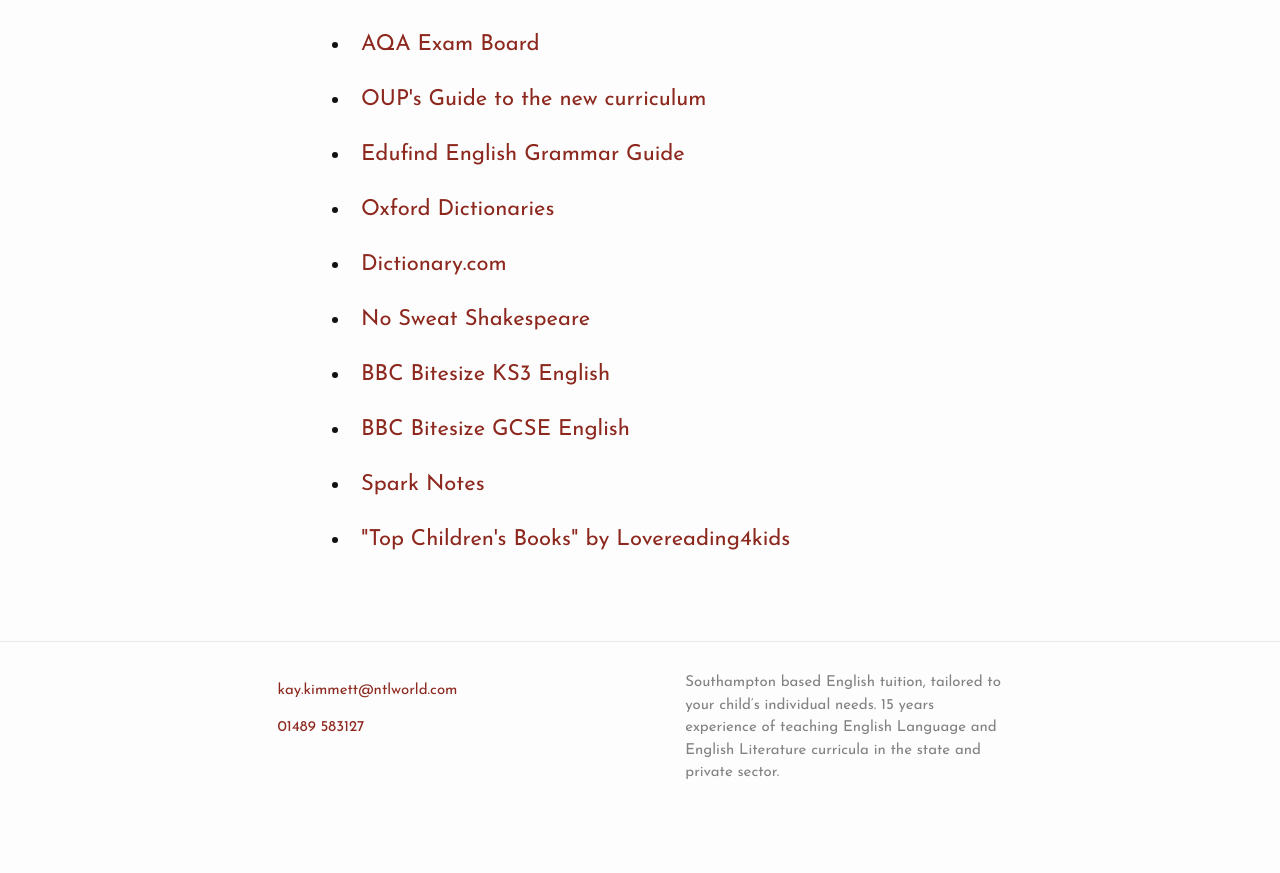
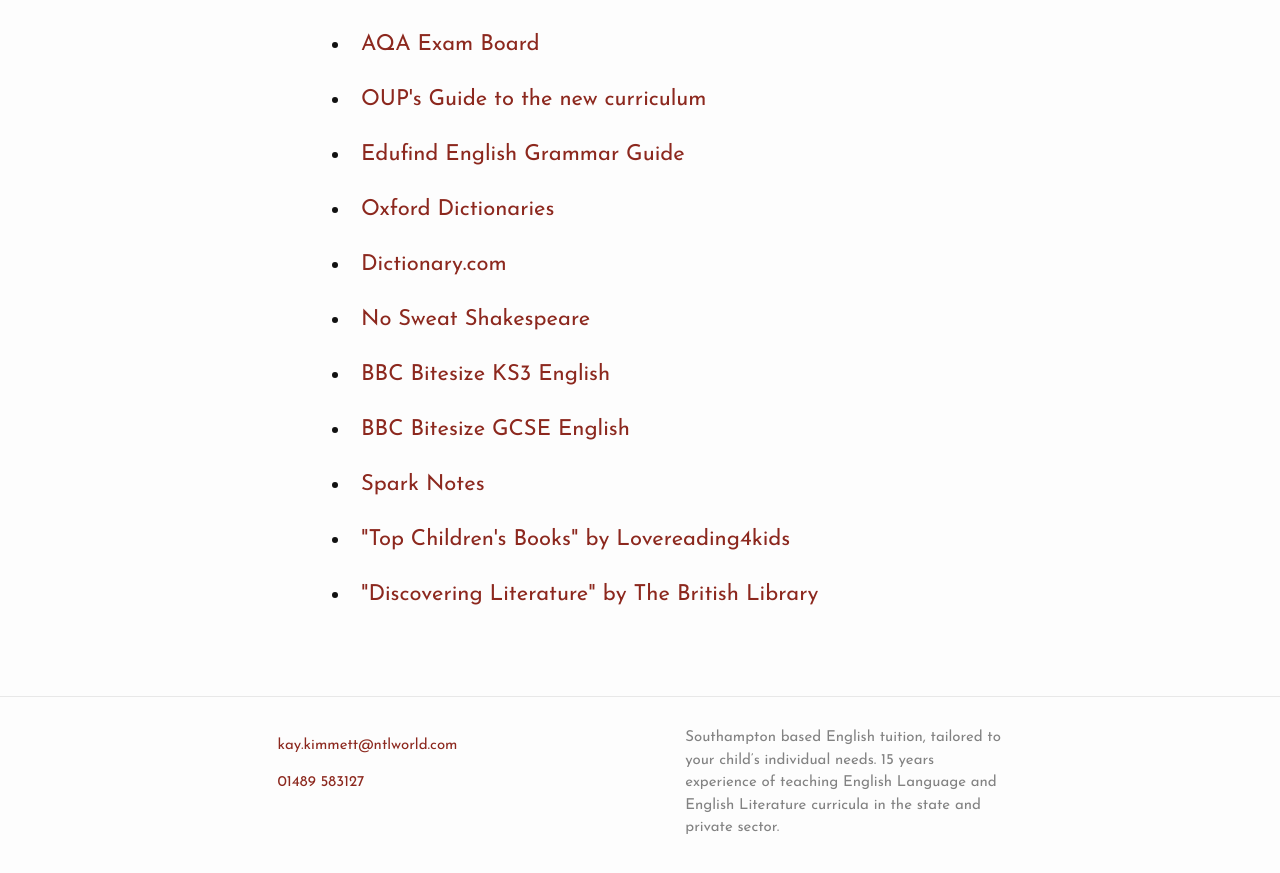
Before and after one commit to kaykimmett/kaykimmett.github.io, a Jekyll site: the page built from faq.html, in a window 1280 px wide and 900 px high, scrolled down 4703 px. Shown: the top 873 px of the window. Built offline with Jekyll 4.4.1, drawn with Linux system fonts in a browser that asks for light colours; nearby versions of some CDN libraries; some web fonts are replaced; before the commit the page ends 5548 px from its top, so only the background shows below that.

Commit message:
Add British Library link

```diff
--- a/faq.html
+++ b/faq.html
@@ -62,6 +62,7 @@
 <li><a href="http://www.bbc.co.uk/schools/gcsebitesize/english">BBC Bitesize GCSE English</a></li>
 <li><a href="http://www.sparknotes.com">Spark Notes</a></li>
 <li><a href="http://www.lovereading4kids.co.uk/genre/top/Top-10-Books.html">"Top Children's Books" by Lovereading4kids</a></li>
+<li><a href="http://www.bl.uk/romantics-and-victorians/teaching-resources">"Discovering Literature" by The British Library</a></li>
 
 
 </ul>
```
